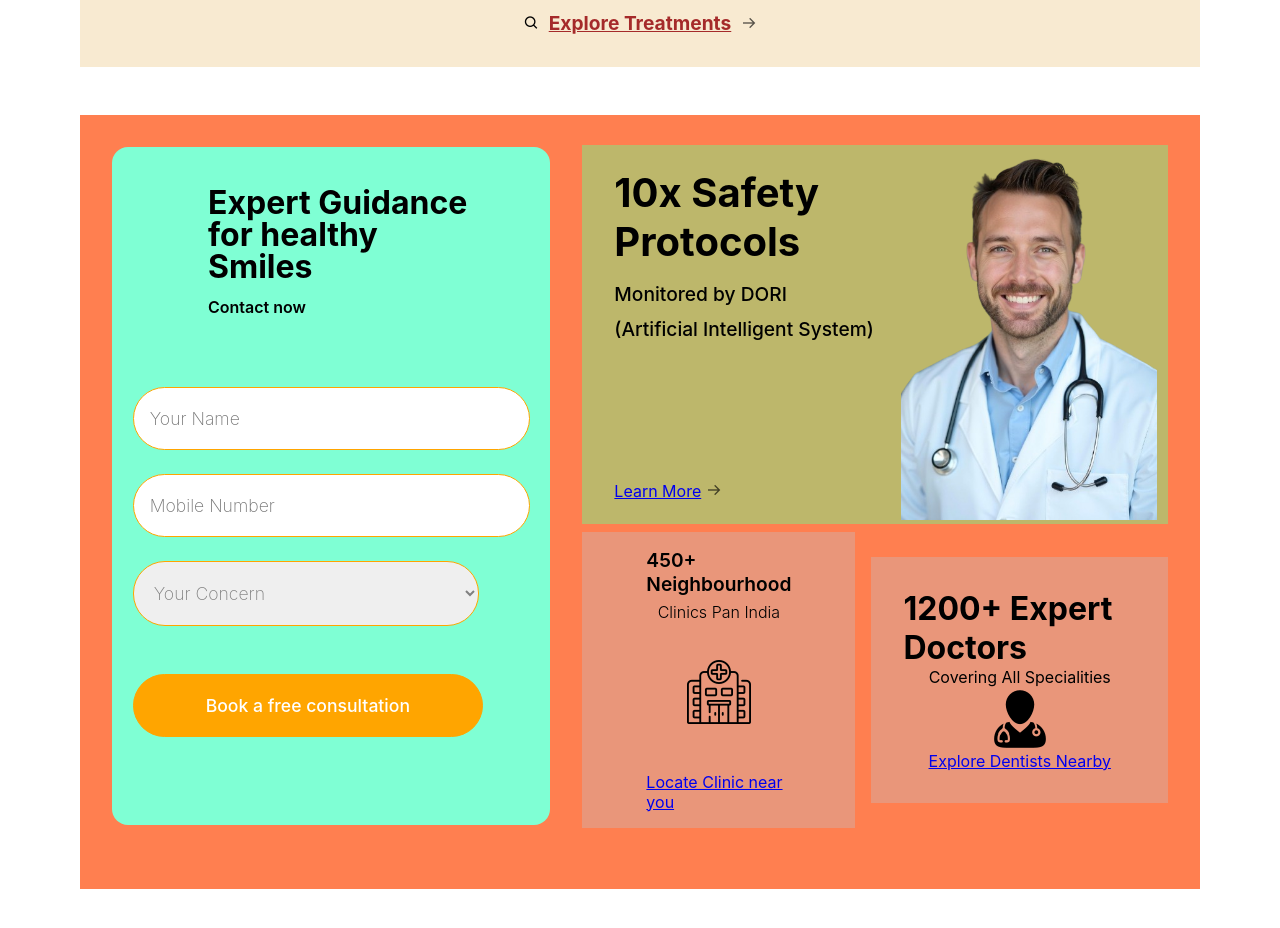
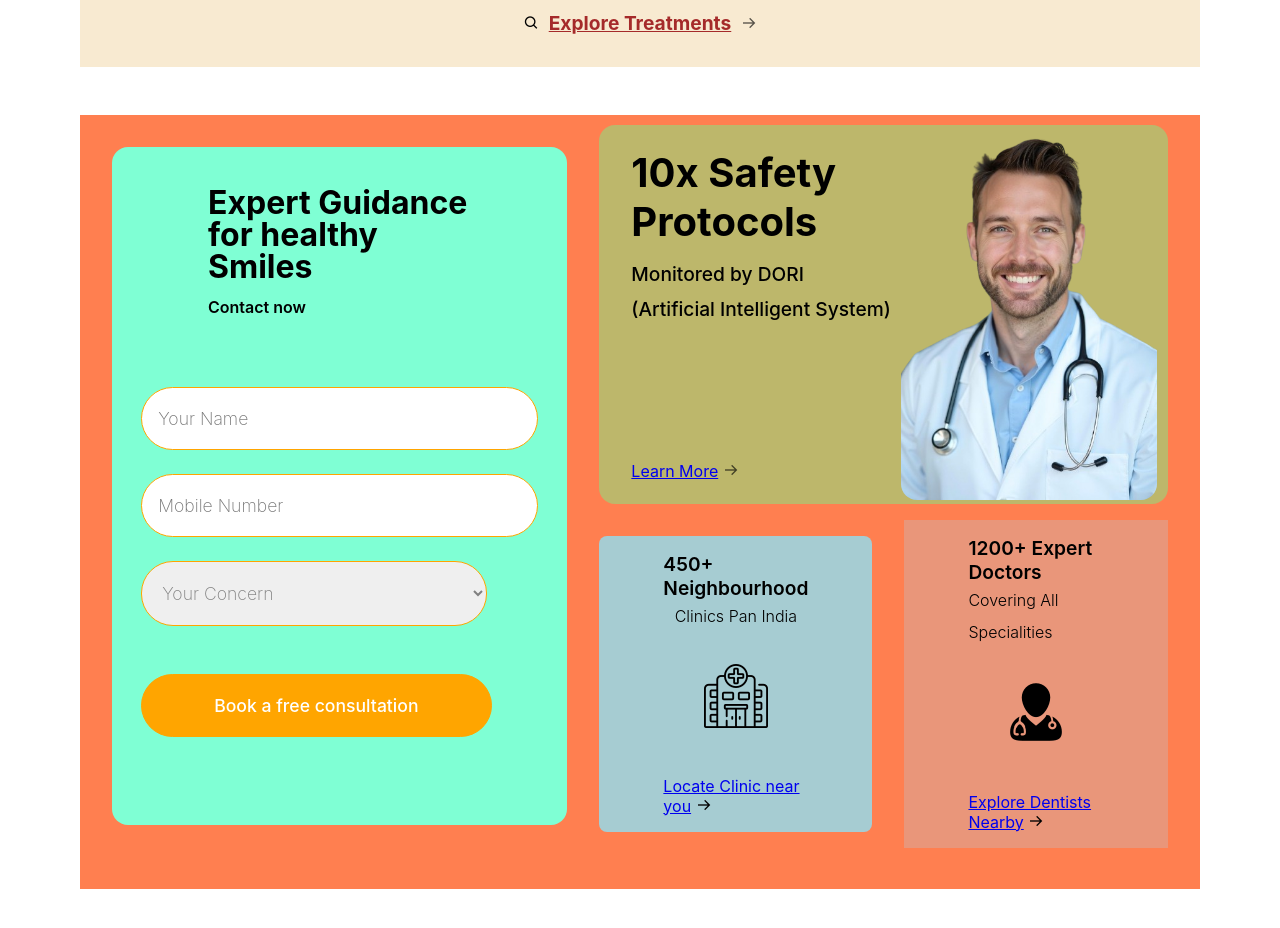
Before and after one commit to KunalDagur/Unbundl-Task-Ui, a plain HTML site: page index.html in a window 1280 px wide. Shown: the part 1760-2688 px from the top of the page. Drawn offline with nearby package versions, Linux system fonts and the light colour scheme.

Commit message:
Updated UI

```diff
--- a/index.html
+++ b/index.html
@@ -190,13 +190,19 @@
                         <h1>450+ Neighbourhood</h1>
                         <p>Clinics Pan India</p>
                         <img src="Images/hospital.png" alt="">
-                        <a href="#">Locate Clinic near you</a>
+                        <div class="more-about-location">
+                            <a href="#">Locate Clinic near you</a>
+                            <i class='bx bx-arrow-back bx-rotate-180'></i>
+                        </div>
                     </div>
                     <div class="explore-doctors">
                         <h1>1200+ Expert Doctors</h1>
                         <p>Covering All Specialities</p>
                         <img src="Images/medical-assistance.png" alt="">
-                        <a href="#">Explore Dentists Nearby</a>
+                        <div class="more-about-dentist">
+                            <a href="#">Explore Dentists Nearby</a>
+                            <i class='bx bx-arrow-back bx-rotate-180'></i>
+                        </div>
                     </div>
                 </div>
             </div>
--- a/style.css
+++ b/style.css
@@ -369,6 +369,7 @@ nav .buttons button {
     background-color: darkkhaki;
     padding: 0rem .7rem 0rem 2rem;
     margin-top: -2rem;
+    border-radius: 1rem;
 }
 
 
@@ -401,10 +402,12 @@ h5 {
 
 .safety-protocol .image img {
     width: 16rem;
+    border-bottom-right-radius: 1rem;
+    border-bottom-left-radius: 1rem;
 }
 
 .explore-more {
-    margin-top: .5rem;
+    margin-top: 1rem;
     display: flex;
     align-items: center;
     justify-content: space-between;
@@ -416,7 +419,9 @@ h5 {
     flex-direction: column;
     align-items: center;
     justify-content: center;
-    background-color: darksalmon;
+    background-color: rgb(166, 204, 210);
+    border-radius: .5rem;
+    margin-right: 1rem;
 }
 
 .explore-clinics h1 {
@@ -438,9 +443,25 @@ h5 {
 .explore-doctors {
     margin-left: 1rem;
     display: flex;
-    padding: 2rem;
+    padding: 1rem 4rem;
     flex-direction: column;
     align-items: center;
     justify-content: center;
     background-color: darksalmon;
 }
+
+.explore-doctors h1 {
+    font-size: 1.2rem;
+    font-weight: 600;
+}
+
+.explore-doctors p {
+    font-size: 1rem;
+    font-weight: 300;
+    line-height: 2rem;
+}
+
+.explore-doctors img {
+    margin-bottom: 3rem;
+    margin-top: 2rem;
+}
```
